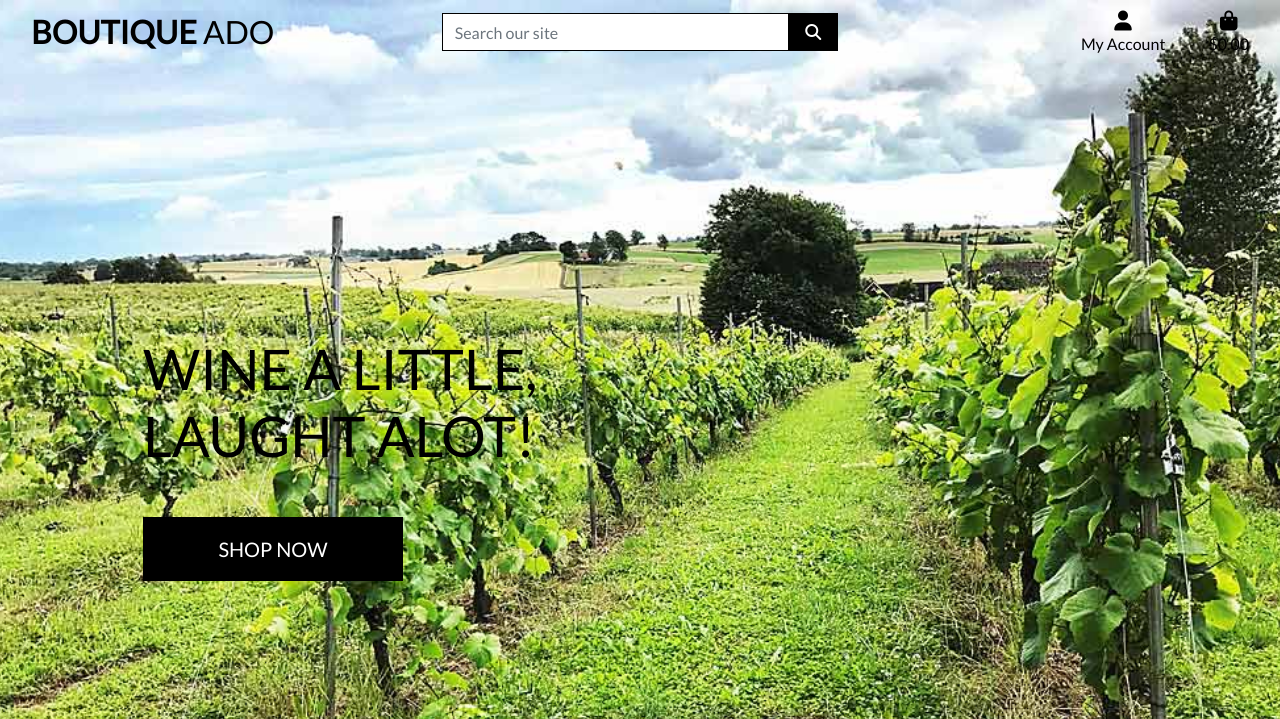
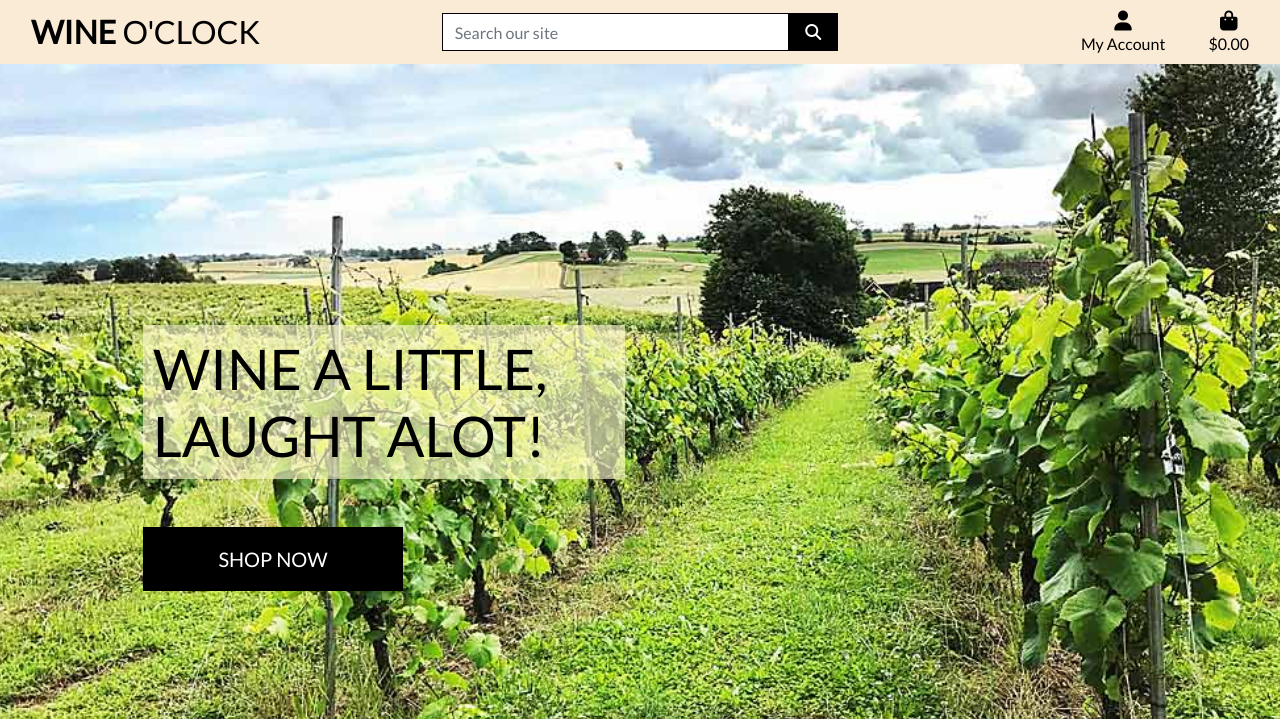
Before and after one commit to ohdamnitsnikki/wine, a Django app: page / in a window 1280 px wide. Shown: the top 719 px of the page. Run offline with Django 3.2, Linux system fonts and the light colour scheme; some libraries are stand-ins or nearby versions.

Commit message:
add background color to slogan

```diff
--- a/home/templates/home/index.html
+++ b/home/templates/home/index.html
@@ -13,7 +13,7 @@
     <div class="container h-100">
         <div class="row h-100">
             <div class="col-7 col-md-6 my-auto">
-                <h1 class="display-4 logo-font text-black">
+                <h1 class="display-4 logo-font text-black slogan">
                     Wine a little, laught alot!
                 </h1>
                 <div class="my-5">
--- a/static/css/base.css
+++ b/static/css/base.css
@@ -8,6 +8,17 @@ body {
     height: calc(100vh - 164px);
     color: #555;
     font-family: 'Lato';
+}
+
+/* header */
+.header {
+    background-color: antiquewhite;
+}
+
+/* home page*/
+.slogan {
+    background-color: #fffacda1;
+    padding: 10px;
 }
 
 /* from Bulma */
--- a/templates/base.html
+++ b/templates/base.html
@@ -32,14 +32,14 @@
     {% block extra_js %}
     {% endblock %}
 
-    <title>Boutique Ado {% block extra_title %}{% endblock %}</title>
+    <title>Wine {% block extra_title %}{% endblock %}</title>
   </head>
   <body>
     <header class="container-fluid fixed-top">
-        <div class="row">
+        <div class="row header">
             <div class="col-12 col-lg-4 my-auto py-1 py-lg-0 text-center text-lg-left">
                 <a href="{% url 'home' %}" class="nav-link main-logo-link">
-                    <h2 class="logo-font text-black my-0"><strong>Boutique</strong> Ado</h2>
+                    <h2 class="logo-font text-black my-0"><strong>Wine</strong> O'clock</h2>
                 </a>
             </div>
             <div class="col-12 col-lg-4 my-auto py-1 py-lg-0">
--- a/wine/urls.py
+++ b/wine/urls.py
@@ -22,4 +22,4 @@ urlpatterns = [
     path('admin/', admin.site.urls),
     path('accounts/', include('allauth.urls')),
     path('', include('home.urls')),
-]
+] + static(settings.MEDIA_URL, document_root=settings.MEDIA_ROOT)
```
